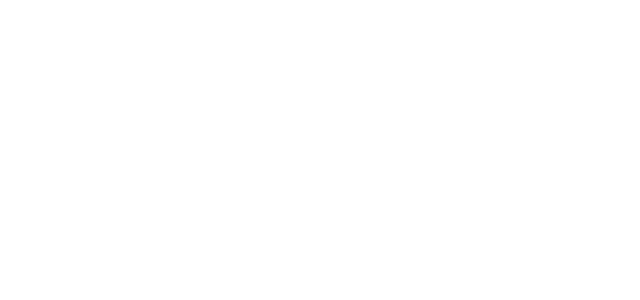
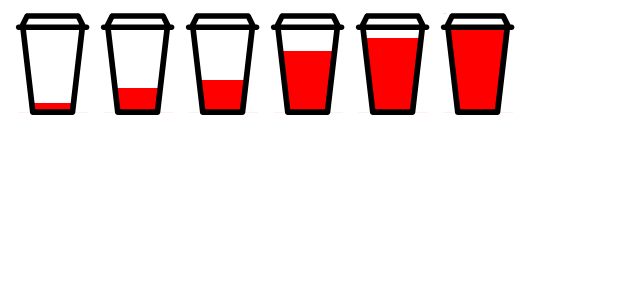
Before and after one commit to visualizacion-de-datos-utdt/vd_numeros, a Svelte app: page / in a window 1280 px wide. Shown: the top 300 px of the page, without its empty margins (0-640 px from the left). Built offline with nearby package versions, Linux system fonts and the light colour scheme; the HTML template or start-up script is replaced by a standard one.

Commit message:
Update numbers and add styling to App.svelte and CoffeColumns.svelte

```diff
--- a/src/App.svelte
+++ b/src/App.svelte
@@ -1,10 +1,53 @@
 <script>
-
-  let numbers = [10, 18, 29, 37, 160]
+  let numbers = [10, 25, 33, 62, 75, 100]
+  // binding
+  let color = 'red'
+  let num = 60
 
 
 </script>
+<div class="col-container">
+
+
+  {#each numbers as number}
+  <div class="col-wrapper">
+    <div class="column" style="height: {number}px;"></div>
+    <img class="mask" src="./images/coffe-cup-mask.svg" alt="">
+  </div>
+  {/each}
+
+
+</div>
 
 
 <style>
+  .col-container {
+    display: flex;
+    flex-direction: row;
+    align-items: flex-end;
+  }
+  .col-wrapper {
+    position: relative;
+    /* border: 1px solid black; */
+    width: 75px;
+    height: 100px;
+    margin: 5px;
+  }
+
+  .column {
+    position: absolute;
+    bottom: 0;
+    left: 5px;
+    right: 0;
+    background-color: red;
+  }
+  .mask {
+    position: absolute;
+    width: 77px;
+    bottom: -2px;
+    z-index: 1;
+  }
+
+
+
 </style>
--- a/src/lib/CoffeColumns.svelte
+++ b/src/lib/CoffeColumns.svelte
@@ -1,7 +1,7 @@
 <script>
   import * as d3 from "d3"
 
-  let numbers = [10, 18, 29, 37, 160]
+  let numbers = [10, 25, 33, 62, 75, 100]
 
   function alturaColCoffe(n) {
     let scale = d3
```
